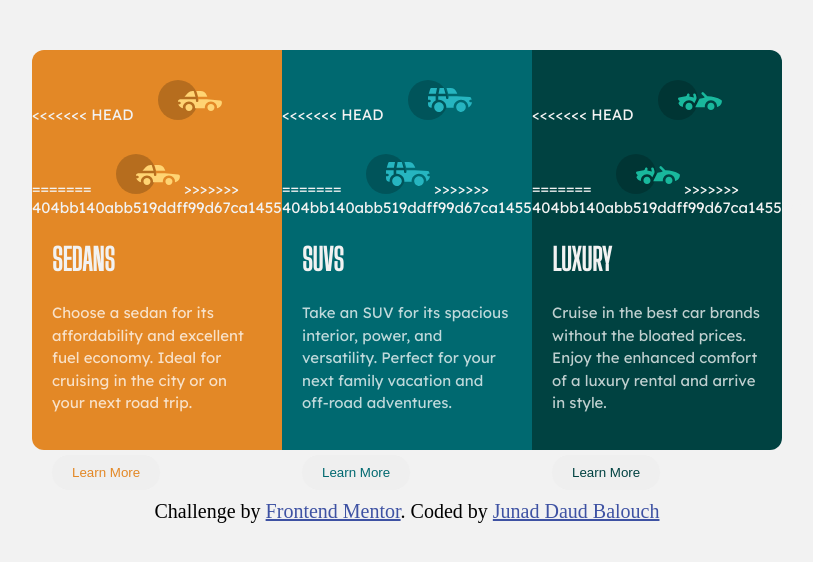
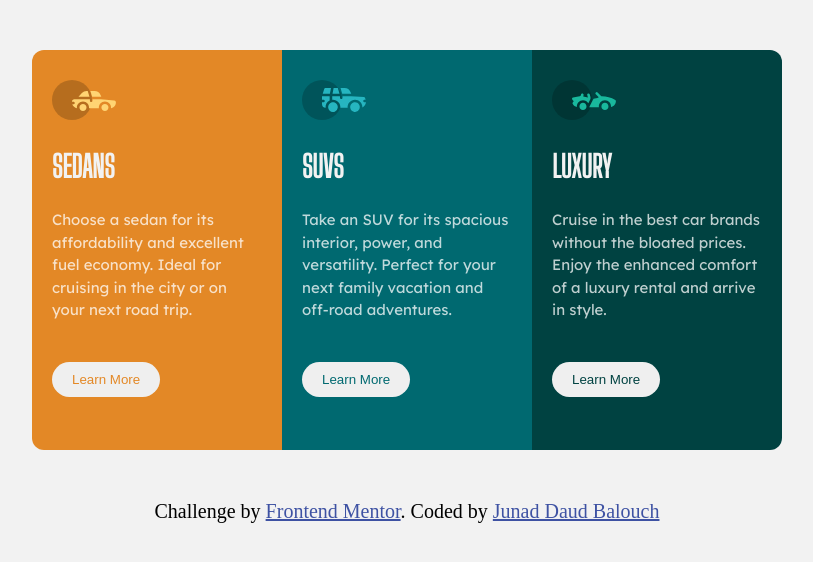
Before and after one commit to junaiddaud/column_preview, a plain HTML site: page index.html in a window 1280 px wide. Shown: the whole page, without its empty margins (233-1046 px from the left). Drawn offline with Linux system fonts and the light colour scheme.

Commit message:
Remove some commits

```diff
--- a/index.html
+++ b/index.html
@@ -14,11 +14,8 @@
 <body>
   <div class="content">
   <div class="sedan_div">
-<<<<<<< HEAD
   <img src="/images/icon-sedans.svg" aria-hidden="true">
-=======
-  <img src="./images/icon-sedans.svg">
->>>>>>> 404bb140abb519ddff99d67ca14551a02fb88fcf
+
   <h1>Sedans</h1>
   <p>
   Choose a sedan for its affordability and excellent fuel economy. Ideal for cruising in the city
@@ -27,11 +24,8 @@
 <button class="btn">Learn More</button>
 </div>
   <div class="suv_div">
-<<<<<<< HEAD
-    <img src="/images/icon-suvs.svg" aria-hidden="true">
-=======
-    <img src="./images/icon-suvs.svg">
->>>>>>> 404bb140abb519ddff99d67ca14551a02fb88fcf
+  <img src="/images/icon-suvs.svg" aria-hidden="true">
+
   <h1>SUVs</h1>
   <p>
   Take an SUV for its spacious interior, power, and versatility. Perfect for your next family vacation
@@ -40,11 +34,8 @@
 <button class="btn">Learn More</button>
 </div>
 <div class="luxury_div">
-<<<<<<< HEAD
   <img src="/images/icon-luxury.svg"aria-hidden="true">
-=======
-  <img src="./images/icon-luxury.svg">
->>>>>>> 404bb140abb519ddff99d67ca14551a02fb88fcf
+
  <h1> Luxury</h1>
  <p>
   Cruise in the best car brands without the bloated prices. Enjoy the enhanced comfort of a luxury
```
